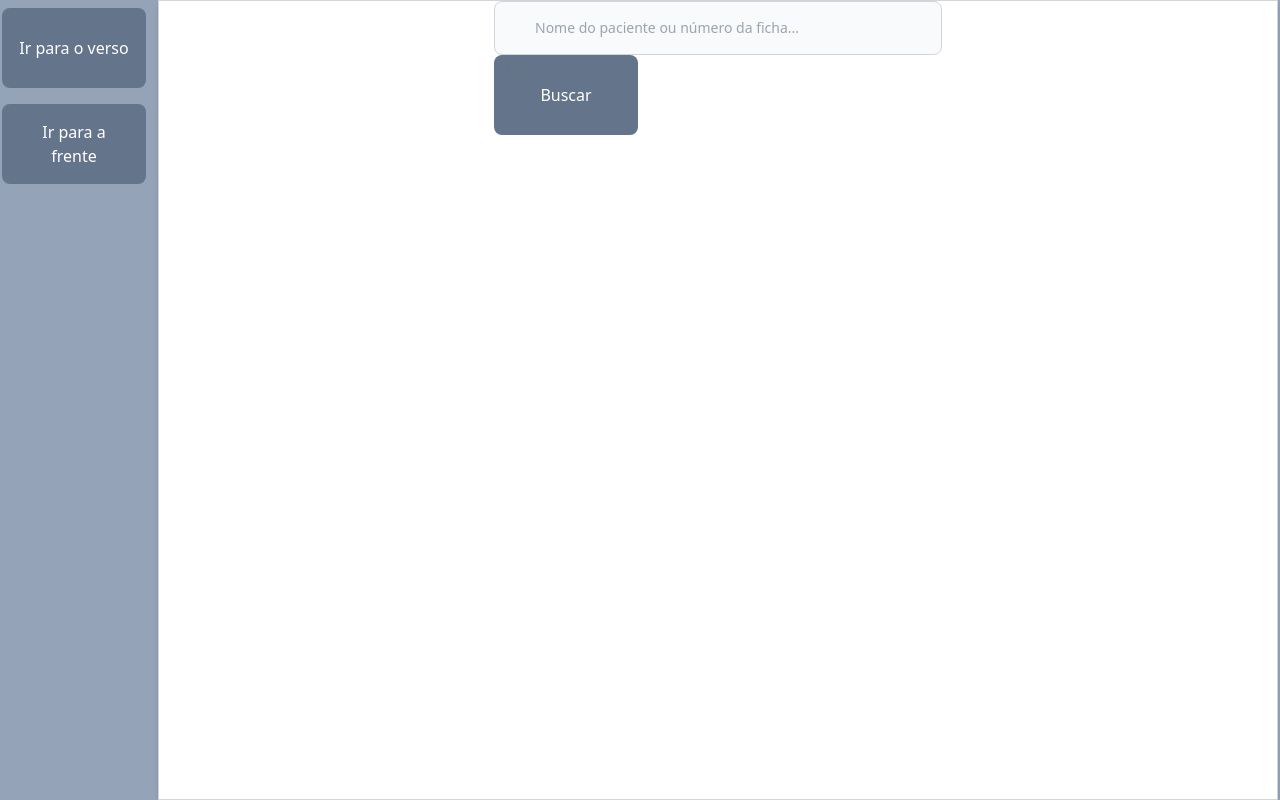
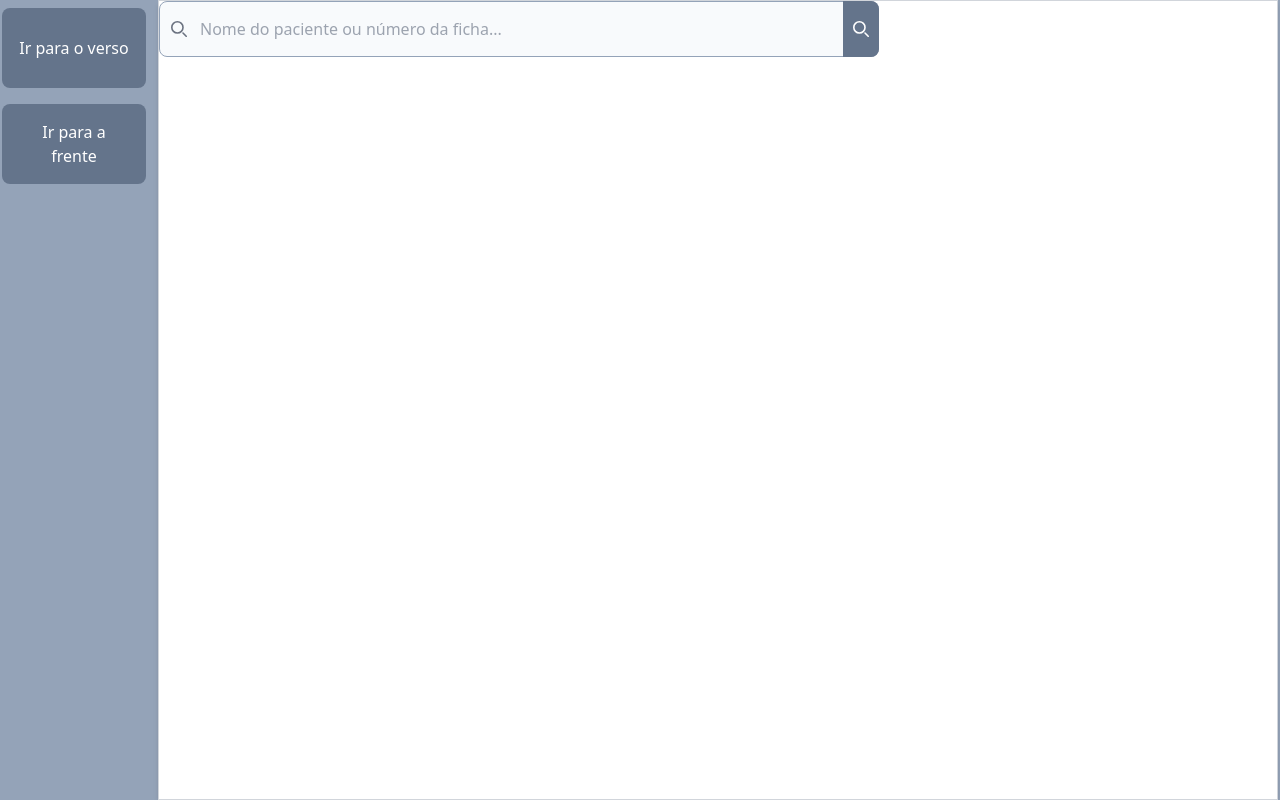
Before and after one commit to Luizxdas/ankle-flex-ficha, a React (Vite) app in the folder formulario/: page /pacientes in a window 1280 px wide. Built offline with nearby package versions, Linux system fonts and the light colour scheme.

Commit message:
Remove botão customizado e implementa função de busca de pacientes

```diff
--- a/formulario/src/Componentes/Pacientes/Pesquisa.jsx
+++ b/formulario/src/Componentes/Pacientes/Pesquisa.jsx
@@ -1,8 +1,32 @@
-import Botao from "../Compartilhados/Botao";
+import { useRef } from "react";
+import { useNavigate } from "react-router-dom";
 
 function Pesquisa() {
+  const pacienteRef = useRef(null);
+  const navigate = useNavigate();
+
+  const enviarBusca = (e) => {
+    e.preventDefault();
+
+    const valor = pacienteRef.current?.value;
+
+    if (valor === undefined || valor === null) {
+      console.log("Valor não definido.");
+      return;
+    }
+
+    const n_ficha_paciente = Number(valor);
+
+    if (!isNaN(n_ficha_paciente)) {
+      sessionStorage.setItem("n_ficha_paciente", valor);
+      navigate("/");
+    } else {
+      console.log("É um texto:", valor);
+    }
+  };
+
   return (
-    <form className="max-w-md mx-auto">
+    <form className="w-[45em] h-[4em]">
       <label
         htmlFor="barra-pesquisa"
         className="mb-2 text-sm font-medium text-gray-900 sr-only"
@@ -28,13 +52,35 @@ function Pesquisa() {
           </svg>
         </div>
         <input
+          ref={pacienteRef}
           type="search"
           id="barra-pesquisa"
-          className="block w-full p-4 ps-10 text-sm text-gray-900 border border-gray-300 rounded-lg bg-gray-50 focus:ring-blue-500 focus:border-blue-500"
+          className="block w-full h-full p-4 ps-10 text-gray-900 border border-slate-400 rounded-lg bg-slate-50 outline-none"
           placeholder="Nome do paciente ou número da ficha..."
           required
         />
-        <Botao conteudo={"Buscar"} />
+        <button
+          onClick={enviarBusca}
+          type="submit"
+          className="absolute top-0 end-0 p-2.5 text-sm font-medium h-full text-white bg-slate-500 rounded-e-lg hover:bg-slate-600"
+        >
+          <svg
+            className="w-4 h-4"
+            aria-hidden="true"
+            xmlns="http://www.w3.org/2000/svg"
+            fill="none"
+            viewBox="0 0 20 20"
+          >
+            <path
+              stroke="currentColor"
+              strokeLinecap="round"
+              strokeLinejoin="round"
+              strokeWidth="2"
+              d="m19 19-4-4m0-7A7 7 0 1 1 1 8a7 7 0 0 1 14 0Z"
+            />
+          </svg>
+          <span className="sr-only">Search</span>
+        </button>
       </div>
     </form>
   );
```
